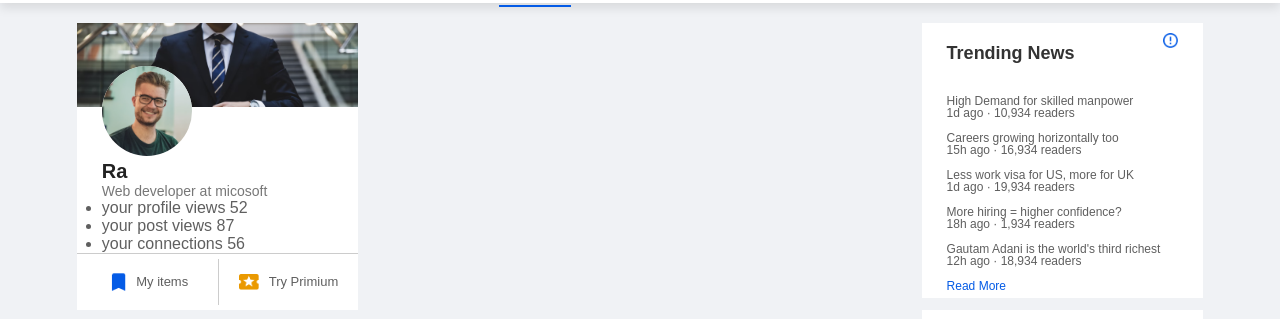
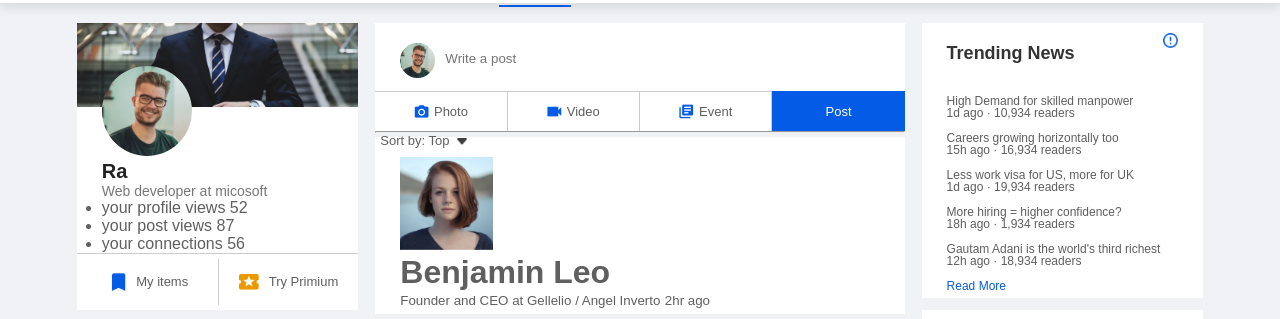
Before and after one commit to Kumarahul06/P2, a plain HTML site: page index.html in a window 1280 px wide. Shown: the part 49-368 px from the top of the page. Drawn offline with Linux system fonts and the light colour scheme.

Commit message:
Linkedin

```diff
--- a/index.html
+++ b/index.html
@@ -98,7 +98,39 @@
 
 
         <!-----------main content----------->
-        <div class="main-content"></div>
+        <div class="main-content">
+
+<div class="create-post">
+    <div class="create-post-input">
+        <img src="images/user-1.png" alt="">
+        <textarea rows="2" placeholder="Write a post"></textarea>
+    </div>
+    <div class="create-post-links">
+        <li><img src="images/photo.png" alt="">Photo</li>
+        <li><img src="images/video.png" alt="">Video</li>
+        <li><img src="images/event.png" alt="">Event</li>
+        <li>Post</li>
+    </div>
+</div>
+
+<div class="sort-by">
+    <hr>
+    <p>Sort by: <span>Top <img src="images/down-arrow.png" alt=""></span></p>
+</div>
+
+
+<div class="post">
+    <div class="post-author">
+        <img src="images/user-3.png" alt="">
+        <div>
+            <h1>Benjamin Leo</h1>
+            <small>Founder and CEO at Gellelio / Angel Inverto</small>
+            <small>2hr ago</small>
+        </div>
+    </div>
+</div>
+
+        </div>
 
 
         <!-----------right sidebar----------->
--- a/style.css
+++ b/style.css
@@ -348,19 +348,111 @@ border-left: 0;
 
 
 
-
-
-
-
-
-
-
-
-
-
-
-
 /*-------------main content---------*/
 .main-content{
     flex-basis: 47%;
 }
+
+
+.create-post{
+    background: #fff;
+
+}
+
+.create-post-input{
+    padding: 20px 25px 10px;
+    display: flex;
+    align-items: flex-start;
+}
+
+.create-post-input img{
+    width: 35px;
+    margin-right: 10px;
+    border-radius: 50%;
+}
+
+.create-post-input textarea{
+    width: 100%;
+    border: 0;
+    outline: 0;
+    resize: none;
+    background: transparent;
+    margin-top: 8px;
+}
+
+::placeholder{
+    font-weight: 500;
+}
+
+.create-post-links{
+
+    display: flex;
+    align-items: flex-start;
+}
+
+.create-post-links li{
+ list-style: none;
+ border-top: 1px solid #ccc;
+ border-right: 1px solid #ccc;
+
+ flex-basis: 25%;
+ height: 40px;
+ font-size: 13px;
+ display: flex;
+ align-items: center;
+ justify-content: center;
+ cursor: pointer;
+}
+
+.create-post-links li img{
+    width: 15px;
+    margin-right: 5px;
+}
+.create-post-links li:last-child{
+    border-right: 0;
+    border-top: 0;
+    color: #fff;
+    background: #045be6;
+}
+
+.sort-by{
+    float: 1;
+    border: 0;
+    height: 1px;
+    background: #ccc;
+}
+
+.sort-by p{
+    font-size: 13px;
+    padding-left: 5px;
+}
+
+.sort-by span{
+    font-weight: 13px;
+    cursor: pointer;
+}
+
+.sort-by span img{
+
+    width: 12px;
+    margin-left: 3px;
+}
+
+.post{
+    background: #fff;
+    padding: 20px 25px 5px;
+    margin: 5px 0 15px ;
+}
+
+.post-auther{
+    display: flex;
+    align-items: flex-start;
+    margin-bottom: 20px;
+}
+
+.post-auther img{
+    width: 35px;
+    border-radius: 50%;
+    margin-right: 10px;
+    margin-top: 5px;
+}
```
